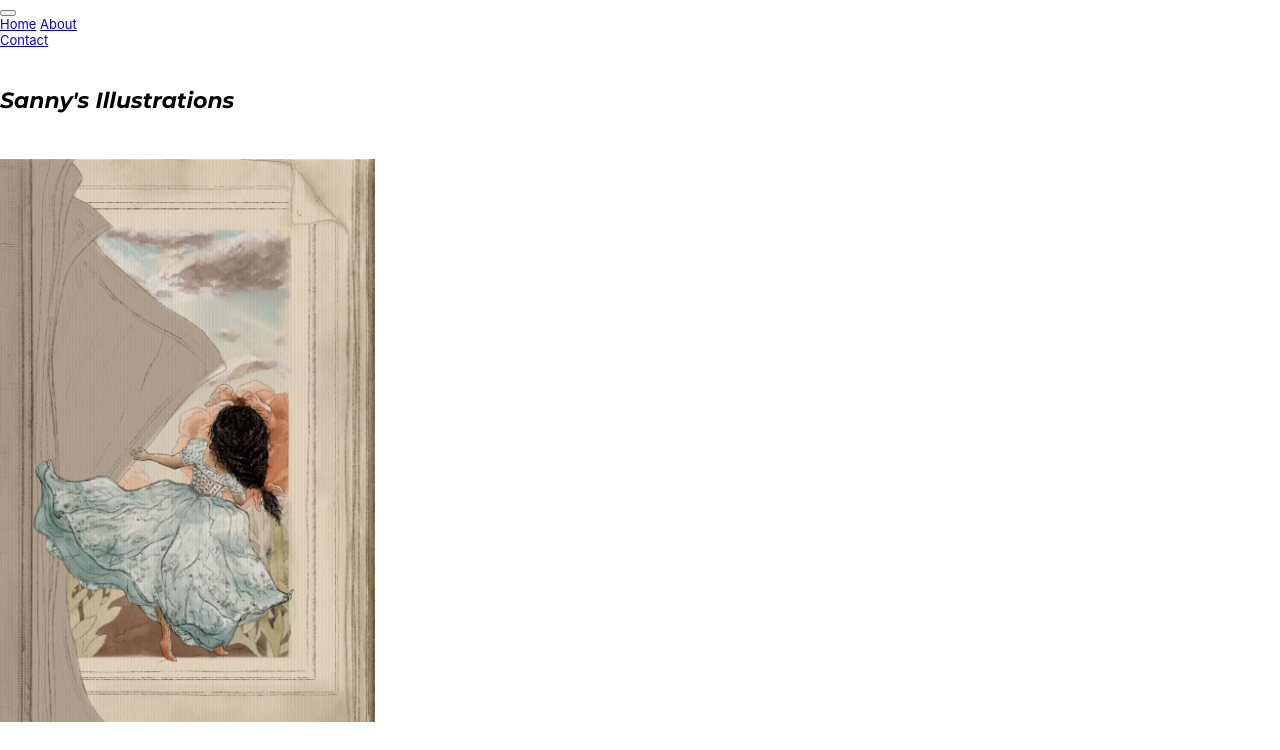
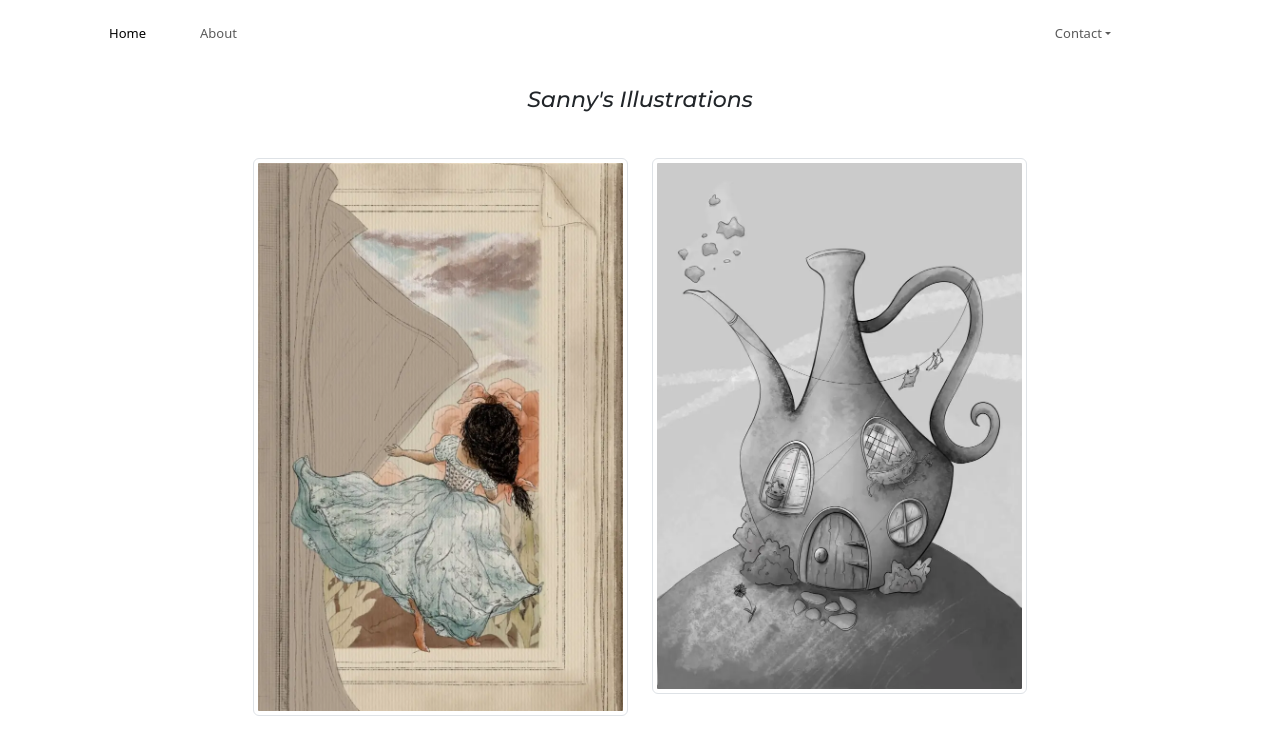
Before and after one commit to Bhart92/sannyPort, a React (Create React App) app: page / in a window 1280 px wide. Shown: the top 750 px of the page. Built offline with nearby package versions, Linux system fonts and the light colour scheme; a web font is replaced by a local one.

Commit message:
optimization

```diff
--- a/src/styles/index.scss
+++ b/src/styles/index.scss
@@ -7,3 +7,4 @@
 @import "./components/modal";
 @import "./pages/homePage";
 @import "./pages/aboutPage";
+@import "../../node_modules/bootstrap/scss/bootstrap";
```
